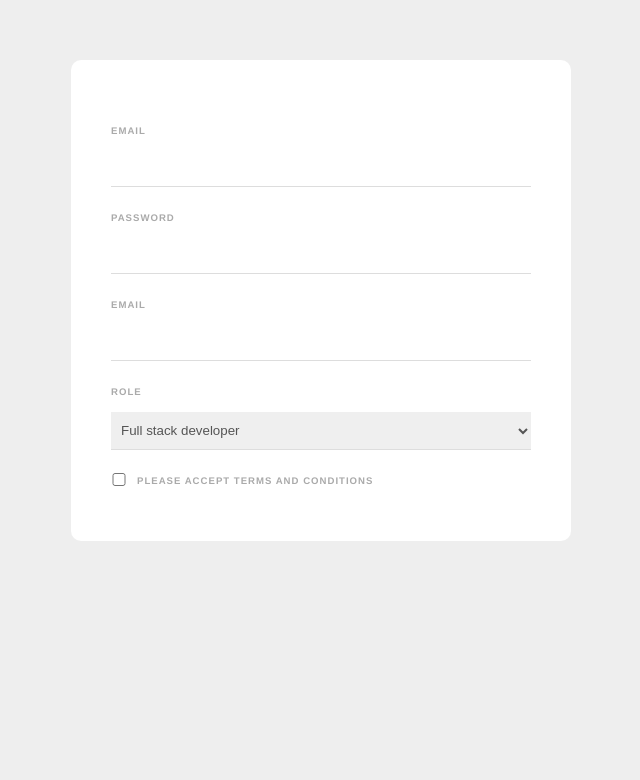
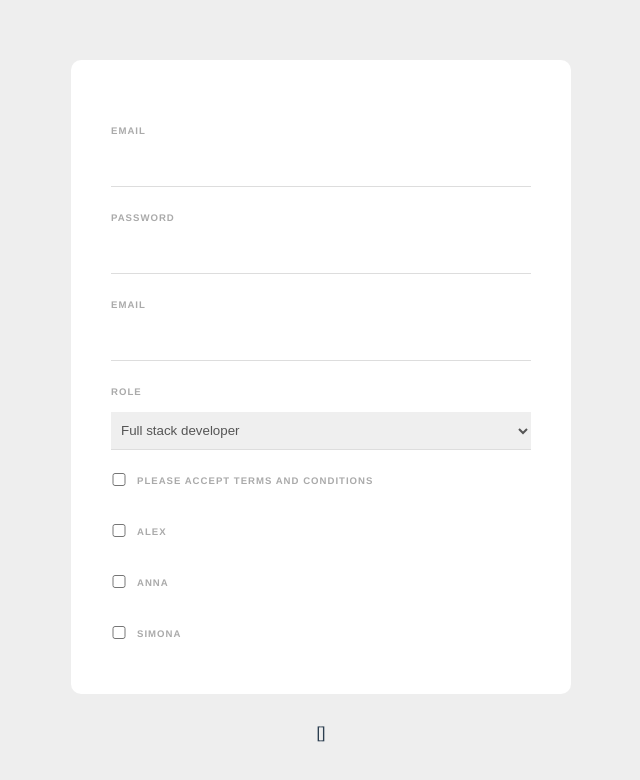
Before and after one commit to AlexStraton/vue_form, a Vue app: page / in a window 1280 px wide. Shown: the top 780 px of the page, without its empty margins (319-959 px from the left). Built offline with nearby package versions, Linux system fonts and the light colour scheme.

Commit message:
added three more checkboxes and initialised them as an array, array updates when they are checked

```diff
--- a/src/components/SignUpForm.vue
+++ b/src/components/SignUpForm.vue
@@ -19,7 +19,23 @@
       <input v-model="terms" type="checkbox" required />
       <label>Please accept terms and conditions</label>
     </div>
+
+    <div>
+      <input type="checkbox" value="Alex" v-model="names" />
+      <label for="#">Alex</label>
+    </div>
+
+    <div>
+      <input type="checkbox" value="Anna" v-model="names" />
+      <label for="#">Anna</label>
+    </div>
+
+    <div>
+      <input type="checkbox" value="Simona" v-model="names" />
+      <label for="#">Simona</label>
+    </div>
   </form>
+  <p>{{ names }}</p>
 </template>
 
 <script>
@@ -30,6 +46,7 @@ export default {
       password: "",
       role: "Full stack developer",
       terms: false,
+      names: [],
     };
   },
 };
```
